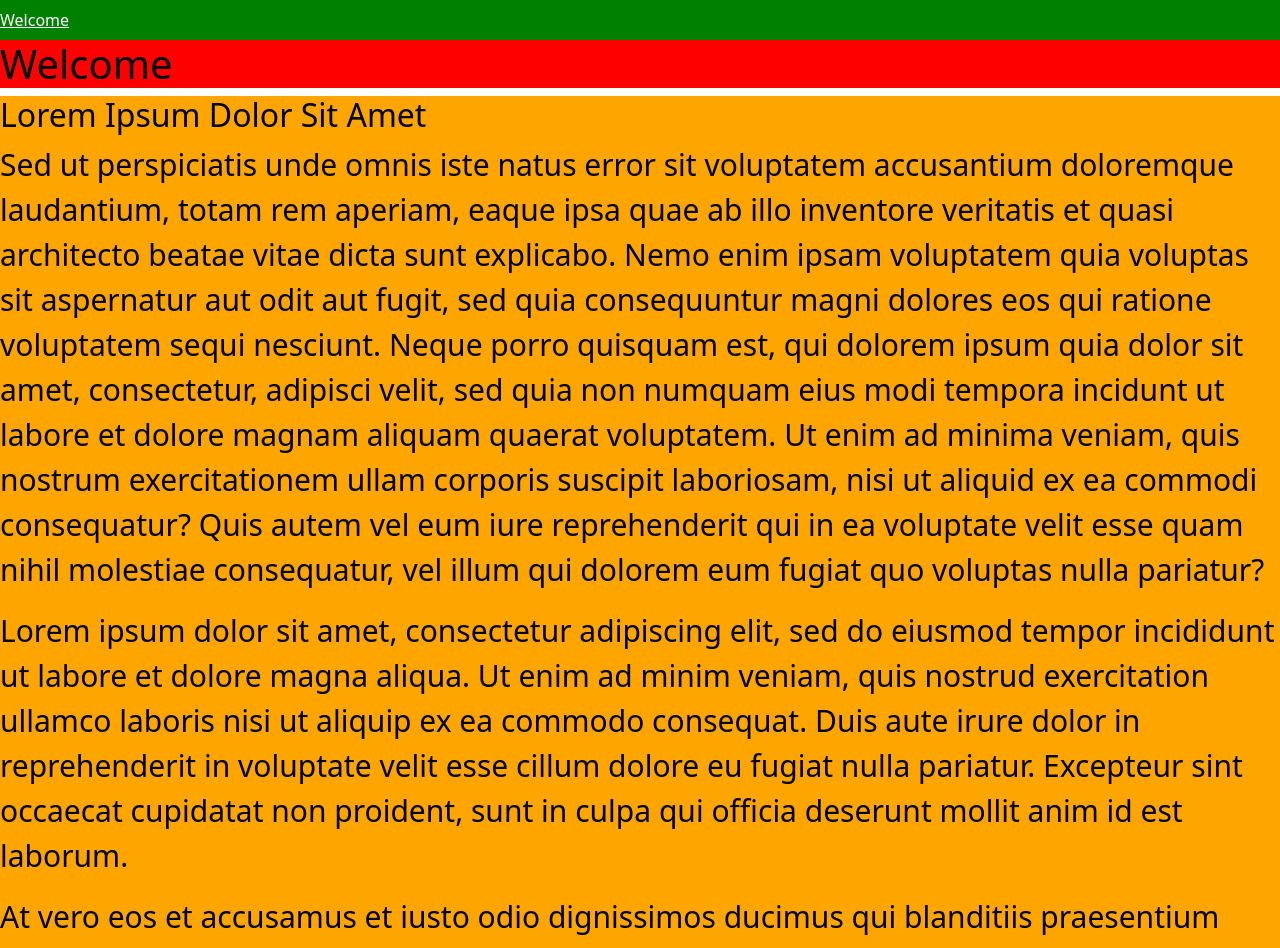
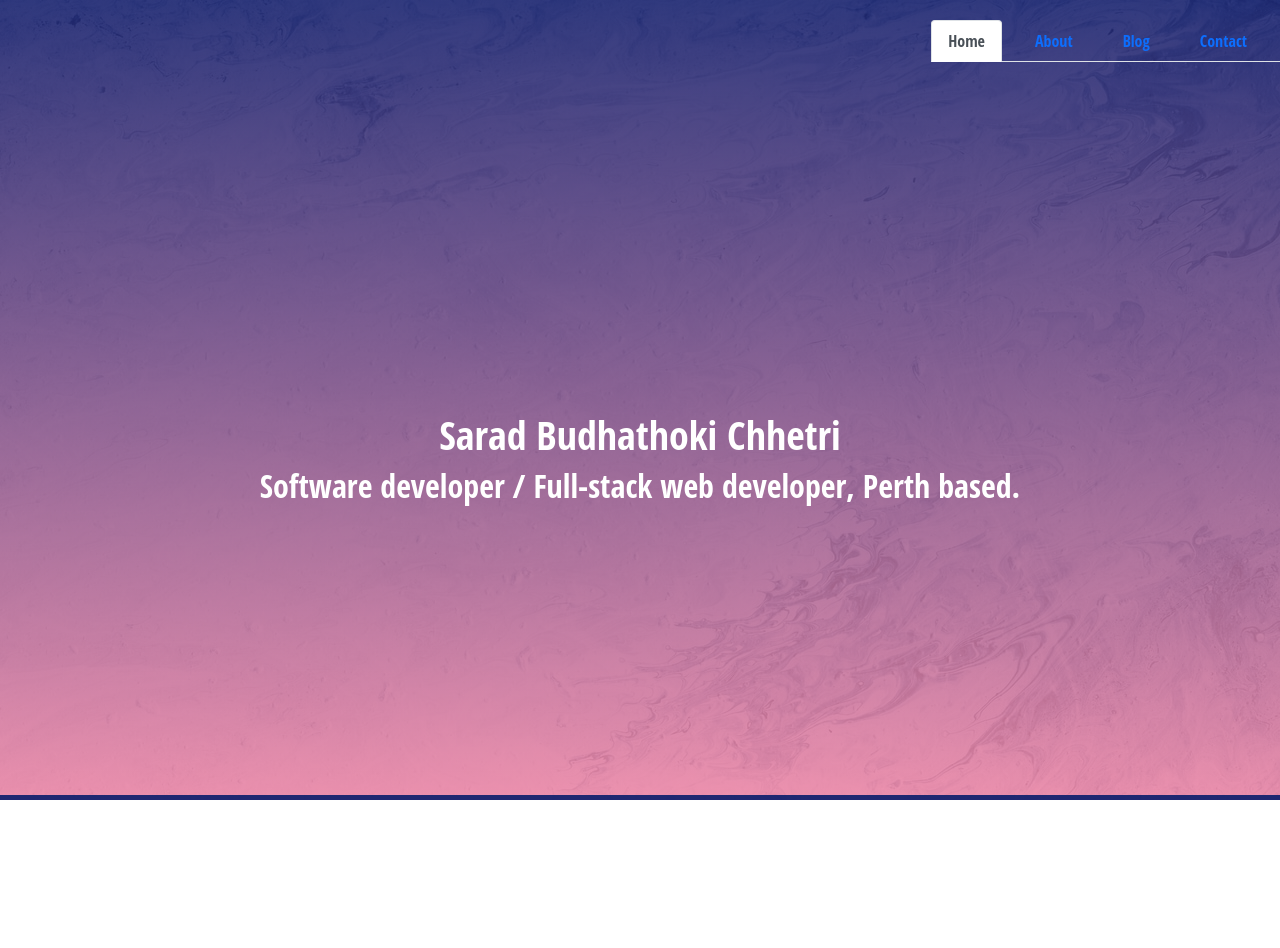
Before and after one commit to best15/react-portfolio, a React (Create React App) app: page / in a window 1280 px wide. Shown: the top 948 px of the page. After the commit the page ends 800 px from the top, so only its background shows below. Built offline with nearby package versions, Linux system fonts and the light colour scheme.

Commit message:
Portfolio home page created.

```diff
--- a/public/index.html
+++ b/public/index.html
@@ -24,7 +24,7 @@
       work correctly both with client-side routing and a non-root public URL.
       Learn how to configure a non-root public URL by running `npm run build`.
     -->
-    <title>React App</title>
+    <title>Portfolio</title>
   </head>
   <body>
     <noscript>You need to enable JavaScript to run this app.</noscript>
--- a/src/App.js
+++ b/src/App.js
@@ -1,16 +1,14 @@
-import React from "react";
-import Header from "./components/Header";
-import Navbar from "./components/Navbar";
-import Project from "./components/Project";
-// import Footer from "./components/Footer";
+import React, { Fragment } from "react";
+import PortfolioContainer from "./components/PortfolioContainer";
+
+
+import './assets/css/style.css';
 
 function App() {
   return (
-    <div>
-      <Navbar />
-      <Header />
-      <Project />
-    </div>
+    <header>
+      <PortfolioContainer />
+    </header>
   );
 }
 
--- /dev/null
+++ b/src/assets/css/style.css
@@ -0,0 +1,27 @@
+/* Using universal seletctor */
+* {
+  box-sizing: border-box;
+  margin: 0;
+  padding: 0;
+  font-family: "Open Sans Condensed", sans-serif;
+  scroll-behavior: smooth;
+}
+
+/* set the padding and background color of the body */
+header {
+  border-bottom: solid 5px rgba(29, 38, 113, 0.9);
+  overflow: hidden;
+  background: linear-gradient(
+    rgba(29, 38, 113, 0.9),
+    rgba(235, 134, 166, 0.9)
+  ); /* fallback colour. Make sure this is just one solid colour. */
+  background: -webkit-linear-gradient(
+      rgba(29, 38, 113, 0.9),
+      rgba(235, 134, 166, 0.9)
+    ),
+    url("../images/bgimage.jpg");
+  background: linear-gradient(rgba(29, 38, 113, 0.9), rgba(235, 134, 166, 0.9)),
+    url("../images/bgimage.jpg");
+  height: 100vh;
+  background-size: auto;
+}
--- a/src/components/Header.js
+++ b/src/components/Header.js
@@ -1,11 +1,9 @@
 import React from 'react';
-// Here we import the Header.css file to grant access to some additional classNames
-// import '../styles/Header.css';
 
-// TODO: Create a styles object called "styles"
+
 const styles = {
   heading: {
-    background: "red",
+    // background: "red",
   },
 
   h1style: {
@@ -16,11 +14,10 @@ const styles = {
 };
 
 function Header() {
-  // TODO: Add a style attribute to header and the h1 element
 
   return (
     <header className="header" style={styles.heading}>
-      <h1 style={styles.h1style}>Welcome</h1>
+      <h1 style={styles.h1style}>Header</h1>
     </header>
   );
 }
--- a/src/components/Navbar.js
+++ b/src/components/Navbar.js
@@ -1,27 +1,57 @@
 import React from 'react';
-
-// import '../styles/Navbar.css';
-
 const styles = {
-  styleA: {
-
-    color: "white",
-
-
-  },
-  styleNbar: {
-    background: "green",
-    textAlign: "right",
+  navbar: {
+    paddingTop: "20px",
   }
 }
 
-function Navbar() {
+function NavTabs({ currentPage, handlePageChange }) {
+  return (
+    <nav style={styles.navbar}>
+      <ul className="nav nav-tabs float-end">
+        <li className="nav-item me-3">
+          <a
+            href="#home"
+            onClick={() => handlePageChange('Home')}
 
-  return (
-    <nav className="navbar" style={styles.styleNbar}>
-      <a style={styles.styleA} href="/">Welcome</a>
+            className={currentPage === 'Home' ? 'nav-link active' : 'nav-link'}
+          >
+            Home
+          </a>
+        </li>
+        <li className="nav-item  me-3">
+          <a
+            href="#about"
+            onClick={() => handlePageChange('About')}
+
+            className={currentPage === 'About' ? 'nav-link active' : 'nav-link'}
+          >
+            About
+          </a>
+        </li>
+        <li className="nav-item  me-3">
+          <a
+            href="#blog"
+            onClick={() => handlePageChange('Blog')}
+
+            className={currentPage === 'Blog' ? 'nav-link active' : 'nav-link'}
+          >
+            Blog
+          </a>
+        </li>
+        <li className="nav-item  me-3">
+          <a
+            href="#contact"
+
+            onClick={() => handlePageChange('Contact')}
+            className={currentPage === 'Contact' ? 'nav-link active' : 'nav-link'}
+          >
+            Contact
+          </a>
+        </li>
+      </ul>
     </nav>
   );
 }
 
-export default Navbar;
+export default NavTabs;
--- /dev/null
+++ b/src/components/PortfolioContainer.js
@@ -0,0 +1,43 @@
+import React, { Fragment, useState } from 'react';
+import Navbar from './Navbar';
+
+
+import Home from './pages/Home';
+// import About from './pages/About';
+// import Projects from './pages/Projects';
+// import Contact from './pages/Contact';
+// import Resume from './pages/Resume';
+
+const styles = {
+
+}
+
+export default function PortfolioContainer() {
+    const [currentPage, setCurrentPage] = useState('Home');
+
+    // Checks the value of currentPage and returns a component
+    const renderPage = () => {
+        if (currentPage === 'Home') {
+            return <Home />;
+        }
+        // if (currentPage === 'About') {
+        //     return <About />;
+        // }
+        // if (currentPage === 'Blog') {
+        //     return <Blog />;
+        // }
+        // return <Contact />;
+    };
+
+    const handlePageChange = (page) => setCurrentPage(page);
+
+    return (
+        <Fragment >
+
+            {/* currentPage(default set to Home) and function handlePageChange is passed as props */}
+            <Navbar currentPage={currentPage} handlePageChange={handlePageChange} />
+
+            {renderPage()}
+        </Fragment>
+    );
+}
--- a/src/components/Project.js
+++ b/src/components/Project.js
@@ -18,45 +18,7 @@ function Section() {
   return (
     <section style={styles.styleSection} className="section">
       <h2 style={styles.styleH2}>Lorem Ipsum Dolor Sit Amet</h2>
-      <p style={styles.styleP}>
-        Sed ut perspiciatis unde omnis iste natus error sit voluptatem
-        accusantium doloremque laudantium, totam rem aperiam, eaque ipsa quae ab
-        illo inventore veritatis et quasi architecto beatae vitae dicta sunt
-        explicabo. Nemo enim ipsam voluptatem quia voluptas sit aspernatur aut
-        odit aut fugit, sed quia consequuntur magni dolores eos qui ratione
-        voluptatem sequi nesciunt. Neque porro quisquam est, qui dolorem ipsum
-        quia dolor sit amet, consectetur, adipisci velit, sed quia non numquam
-        eius modi tempora incidunt ut labore et dolore magnam aliquam quaerat
-        voluptatem. Ut enim ad minima veniam, quis nostrum exercitationem ullam
-        corporis suscipit laboriosam, nisi ut aliquid ex ea commodi consequatur?
-        Quis autem vel eum iure reprehenderit qui in ea voluptate velit esse
-        quam nihil molestiae consequatur, vel illum qui dolorem eum fugiat quo
-        voluptas nulla pariatur?
-      </p>
-      <p style={styles.styleP}>
-        Lorem ipsum dolor sit amet, consectetur adipiscing elit, sed do eiusmod
-        tempor incididunt ut labore et dolore magna aliqua. Ut enim ad minim
-        veniam, quis nostrud exercitation ullamco laboris nisi ut aliquip ex ea
-        commodo consequat. Duis aute irure dolor in reprehenderit in voluptate
-        velit esse cillum dolore eu fugiat nulla pariatur. Excepteur sint
-        occaecat cupidatat non proident, sunt in culpa qui officia deserunt
-        mollit anim id est laborum.
-      </p>
-      <p style={styles.styleP}>
-        At vero eos et accusamus et iusto odio dignissimos ducimus qui
-        blanditiis praesentium voluptatum deleniti atque corrupti quos dolores
-        et quas molestias excepturi sint occaecati cupiditate non provident,
-        similique sunt in culpa qui officia deserunt mollitia animi, id est
-        laborum et dolorum fuga. Et harum quidem rerum facilis est et expedita
-        distinctio. Nam libero tempore, cum soluta nobis est eligendi optio
-        cumque nihil impedit quo minus id quod maxime placeat facere possimus,
-        omnis voluptas assumenda est, omnis dolor repellendus. Temporibus autem
-        quibusdam et aut officiis debitis aut rerum necessitatibus saepe eveniet
-        ut et voluptates repudiandae sint et molestiae non recusandae. Itaque
-        earum rerum hic tenetur a sapiente delectus, ut aut reiciendis
-        voluptatibus maiores alias consequatur aut perferendis doloribus
-        asperiores repellat.
-      </p>
+
     </section>
   );
 }
--- /dev/null
+++ b/src/components/pages/Home.js
@@ -0,0 +1,27 @@
+import React from 'react';
+
+const styles = {
+
+    wrap: {
+        width: "100%",
+        height: "100vh",
+        display: "flex",
+        flexDirection: "column",
+        justifyContent: "center",
+        alignItems: "center",
+        color: "white",
+        fontSize: "50px",
+
+    },
+
+};
+
+export default function Home() {
+    return (
+        <section style={styles.wrap} >
+            <h1>Sarad Budhathoki Chhetri</h1>
+            <h2>Software developer / Full-stack web developer, Perth based.</h2>
+
+        </section>
+    );
+}
```
Also changed, not shown: src/assets/css/header.css (added), src/assets/images/bgimage.jpg (added).
